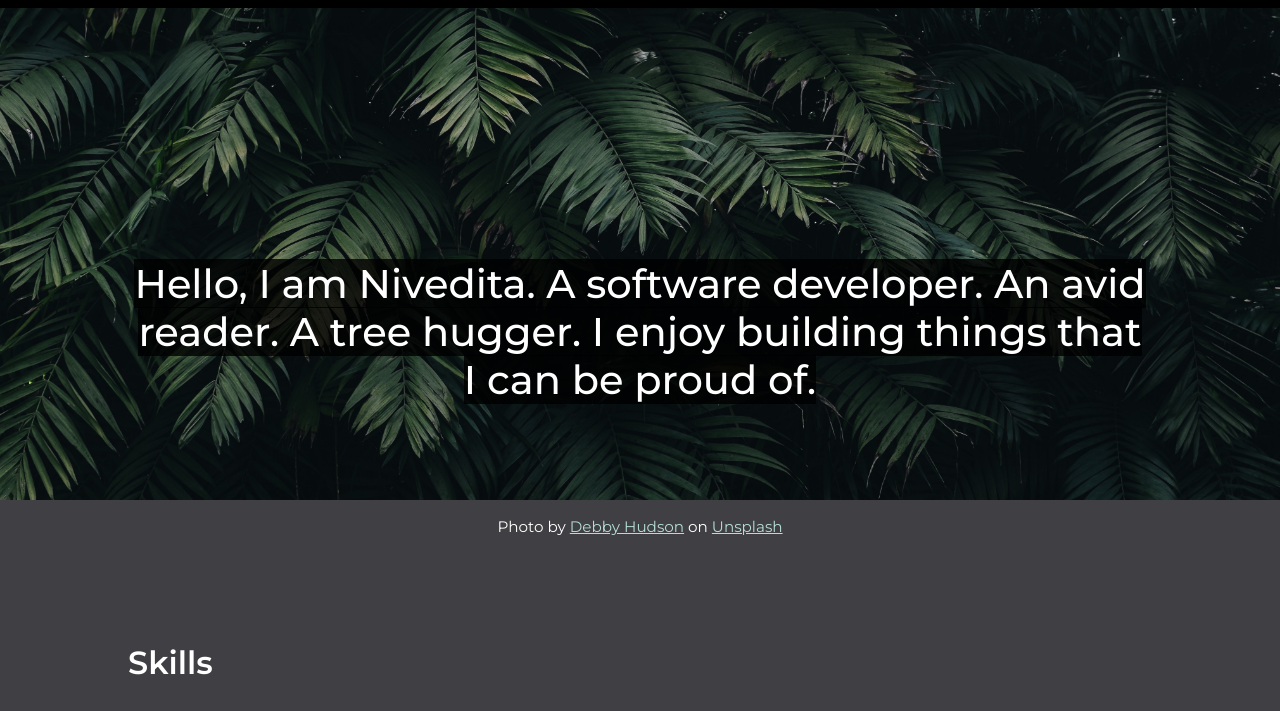
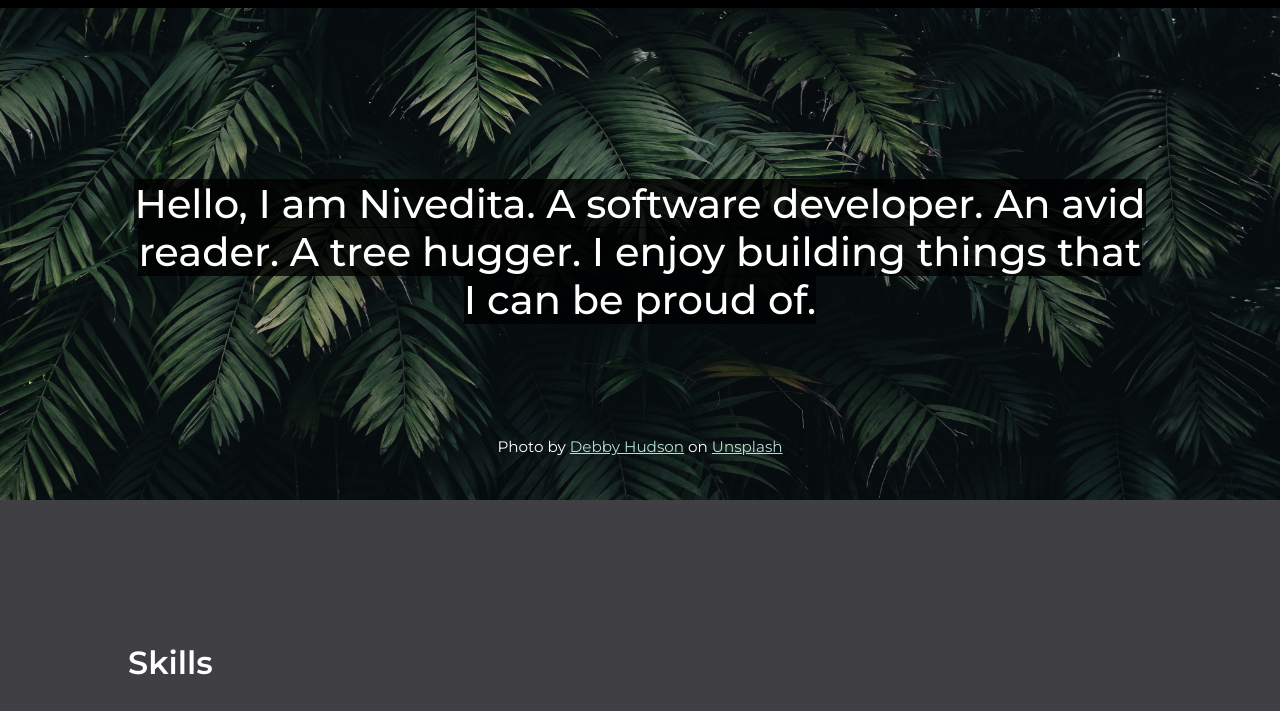
Before and after one commit to NiveditaRao87/NiveditaRao87.github.io, a plain HTML site: page index.html in a window 1280 px wide. Shown: the part 60-771 px from the top of the page. Drawn offline with nearby package versions, Linux system fonts and the light colour scheme.

Commit message:
Fix bugs

```diff
--- a/css/styles.css
+++ b/css/styles.css
@@ -157,21 +157,21 @@ nav a {
   background-image: url('../images/pexels-cátia-matos-1072179.jpg');
   background-size: cover;
   height: 70vh;
-  width: 100vw;
+  width: 100%;
   color: white;
   display: grid;
   grid-template-rows: 10fr 1fr;
 }
 
 .first-page .attribution {
-  padding-top: 4vh;
+  padding-top: 13vh;
   text-align: center;
   align-self: bottom;
 }
 
 .intro {
-  font-size: 5vmax;
-  padding-top: 20vh;
+  font-size: calc(10px + 3vmin);
+  padding-top: 30vh;
   text-align: center;
 }
 
@@ -374,7 +374,6 @@ nav a {
   }
   .intro {
     font-size: 5vmin;
-    padding-top: 40vh;
   }
   .first-page .attribution {
     padding-top: 13vh;
```
Also changed, not shown: index.html (+1 -1 lines).
